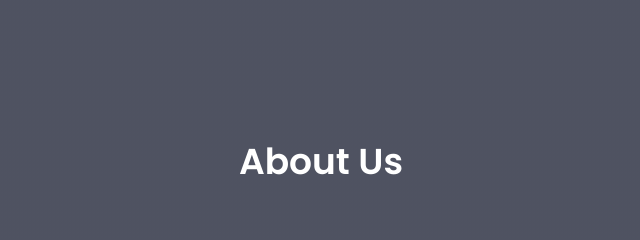
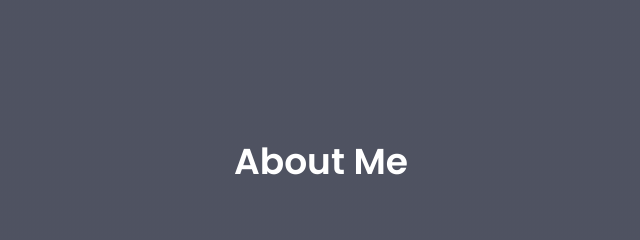
Before and after one commit to lalevikj/personal-web-page, a plain HTML site: page aboutus.html in a window 1280 px wide. Shown: the top 240 px of the page, 319-959 px from the left. Drawn offline with Linux system fonts and the light colour scheme.

Commit message:
Update aboutus.html

```diff
--- a/aboutus.html
+++ b/aboutus.html
@@ -25,7 +25,7 @@
             <i class="fa fa-bars"></i>
         </div>
     </nav>
-    <h1>About Us</h1>
+    <h1>About Me</h1>
 </section>
 
 <!--about us content-->
```
